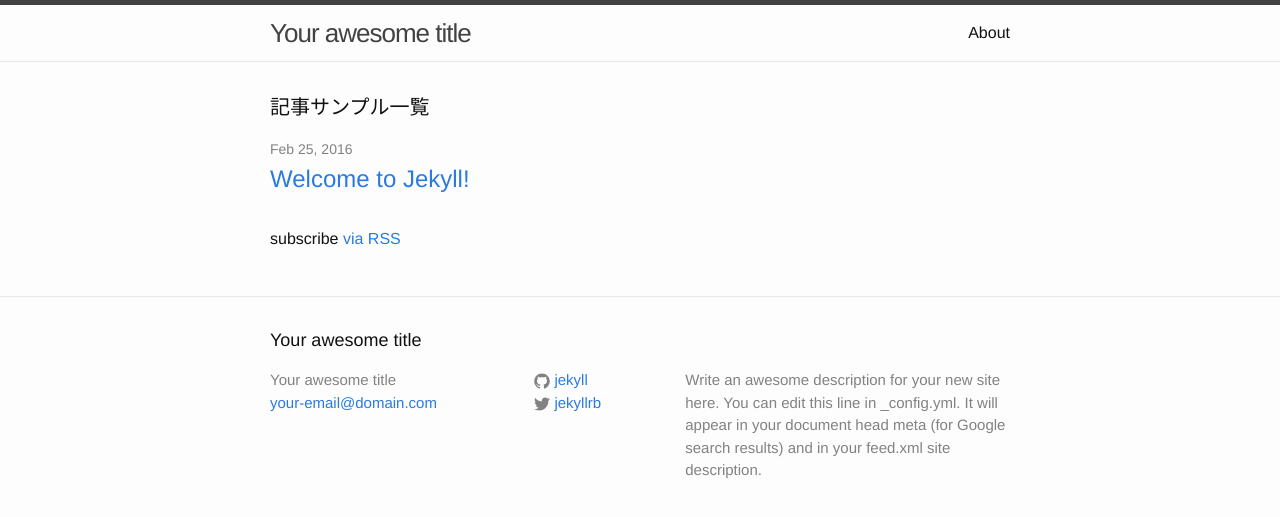
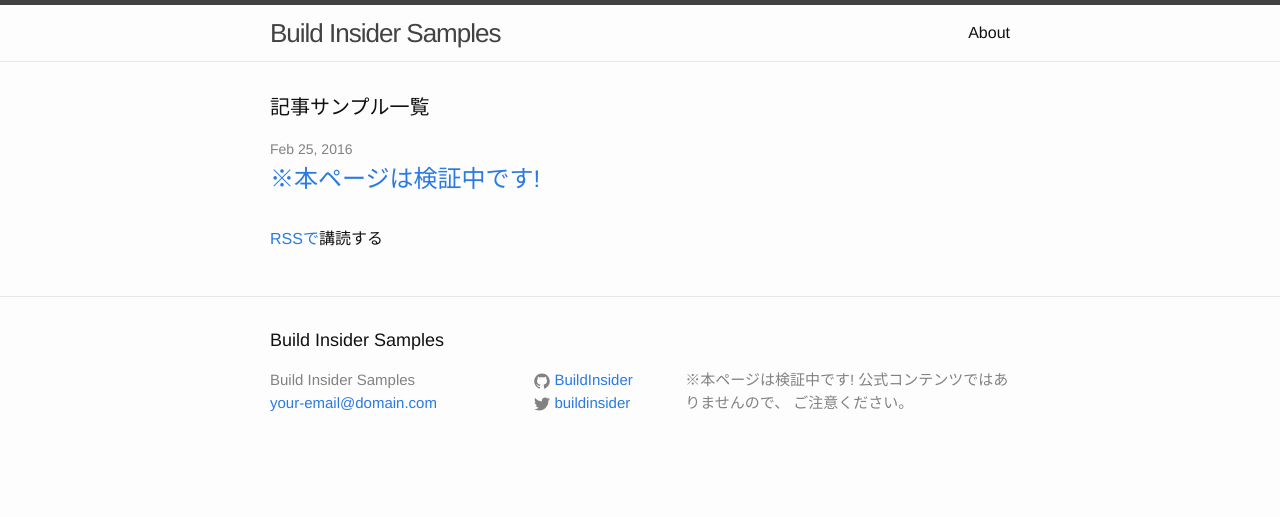
Before and after one commit to BuildInsider/buildinsider.github.io, a Jekyll site: the page built from index.html, in a window 1280 px wide. Shown: the top 517 px of the page. Built offline with Jekyll 4.4.1, drawn with Linux system fonts in a browser that asks for light colours.

Commit message:
文章を若干修正

```diff
--- a/_config.yml
+++ b/_config.yml
@@ -6,16 +6,16 @@
 # 'jekyll serve'. If you change this file, please restart the server process.
 
 # Site settings
-title: Your awesome title
+title: Build Insider Samples
 email: your-email@domain.com
 description: > # this means to ignore newlines until "baseurl:"
-  Write an awesome description for your new site here. You can edit this
-  line in _config.yml. It will appear in your document head meta (for
-  Google search results) and in your feed.xml site description.
+  ※本ページは検証中です!
+  公式コンテンツではありませんので、
+  ご注意ください。
 baseurl: "" # the subpath of your site, e.g. /blog
-url: "http://yourdomain.com" # the base hostname & protocol for your site
-twitter_username: jekyllrb
-github_username:  jekyll
+url: "http://buildinsider.github.io" # the base hostname & protocol for your site
+twitter_username: buildinsider
+github_username:  BuildInsider
 
 # Build settings
 markdown: kramdown
--- a/_posts/2016-02-25-welcome-to-jekyll.markdown
+++ b/_posts/2016-02-25-welcome-to-jekyll.markdown
@@ -1,6 +1,6 @@
 ---
 layout: post
-title:  "Welcome to Jekyll!"
+title:  "※本ページは検証中です!"
 date:   2016-02-25 19:00:56 +0900
 categories: jekyll update
 ---
--- a/index.html
+++ b/index.html
@@ -18,6 +18,6 @@ layout: default
     {% endfor %}
   </ul>
 
-  <p class="rss-subscribe">subscribe <a href="{{ "/feed.xml" | prepend: site.baseurl }}">via RSS</a></p>
+  <p class="rss-subscribe"><a href="{{ "/feed.xml" | prepend: site.baseurl }}">RSSで</a>講読する</p>
 
 </div>
```
